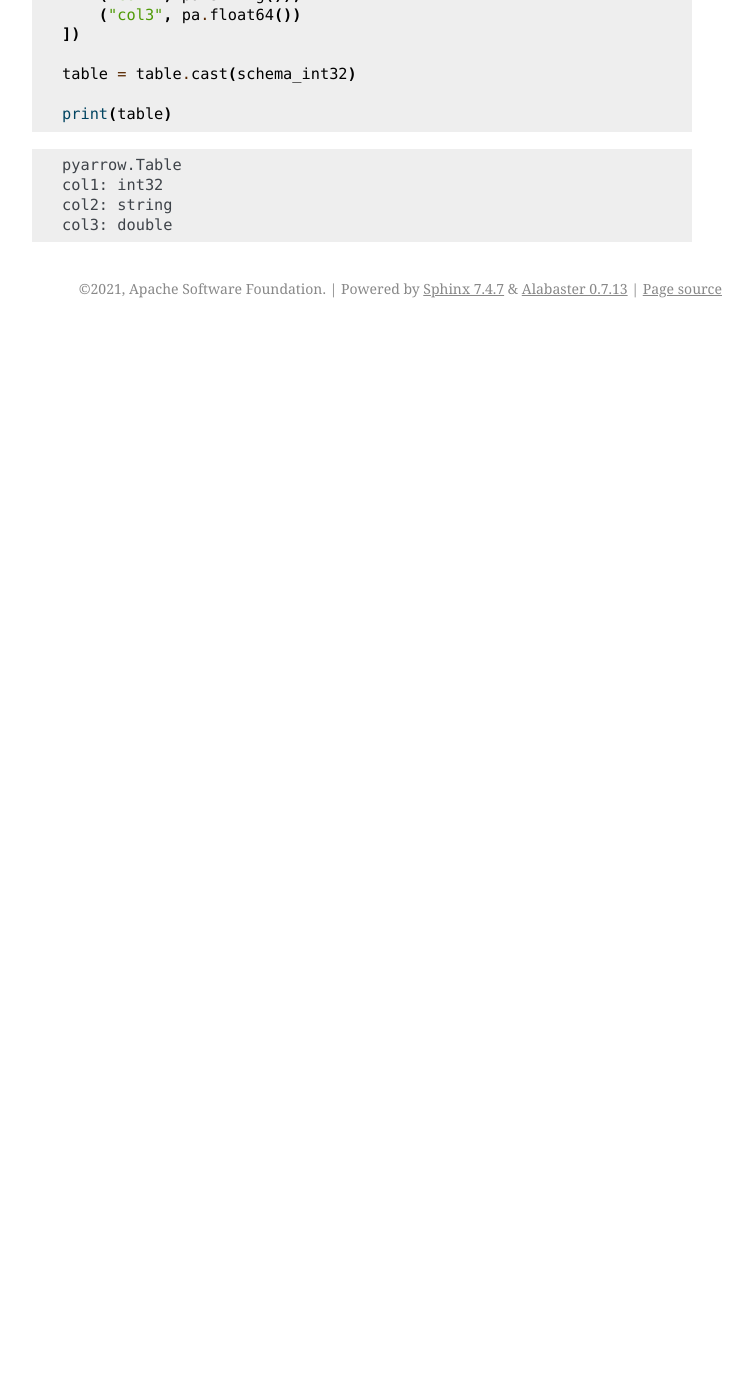
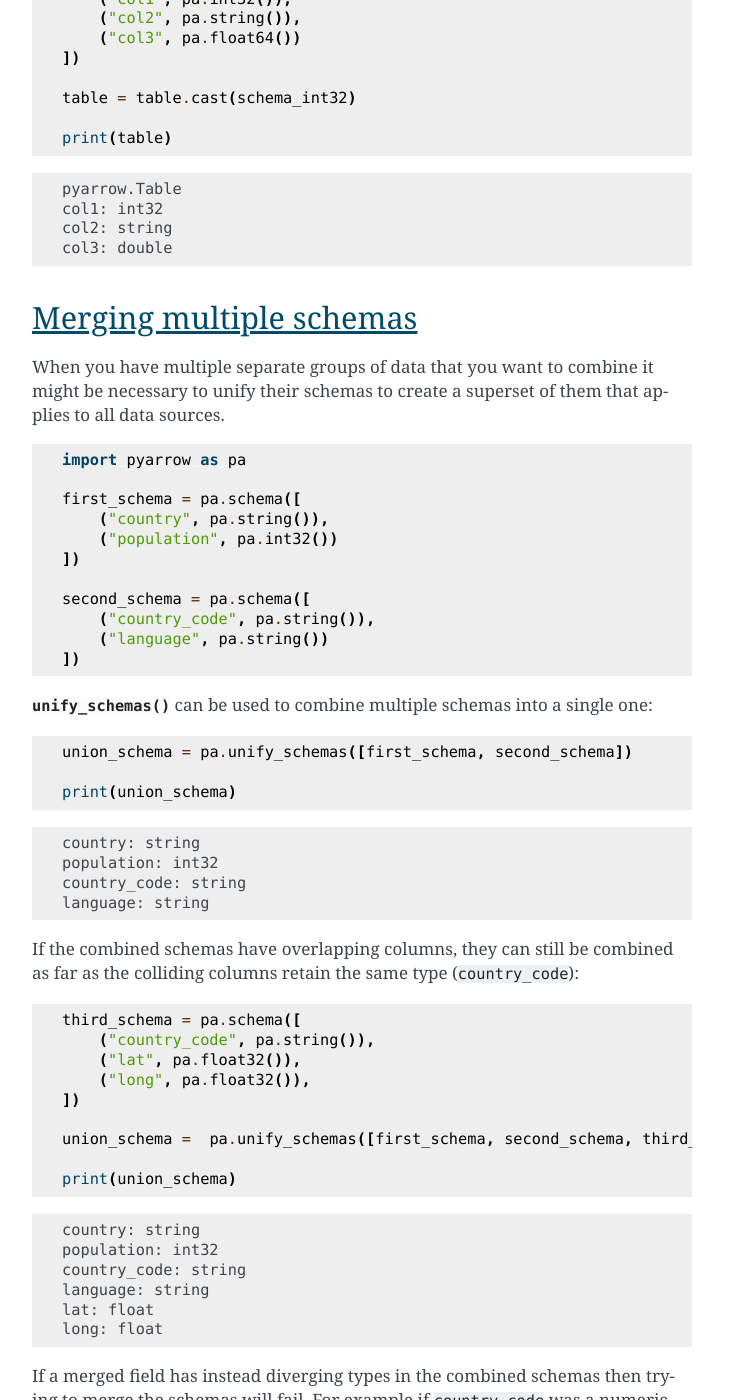
Before and after one commit to apache/arrow-cookbook, a Sphinx documentation site: the page built from python/source/schema.rst, in a window 1280 px wide and 1400 px high, scrolled down 1870 px. Shown: the whole window, without its empty margins (388-1141 px from the left). Built offline with Sphinx 7.4.7, drawn with Linux system fonts in a browser that asks for light colours; before the commit the page ends 2198 px from its top, so only the background shows below that; some of the changed text lies outside the part shown.

Commit message:
Unify schemas recipe

```diff
--- a/python/source/create.rst
+++ b/python/source/create.rst
@@ -130,7 +130,7 @@ from a variety of inputs, including plain python objects
     and will benefit from zero copy behaviour when possible.
 
 Creating Record Batches
-======================
+=======================
 
 Most I/O operations in Arrow happen when shipping batches of data
 to their destination.  :class:`pyarrow.RecordBatch` is the way
--- a/python/source/schema.rst
+++ b/python/source/schema.rst
@@ -109,3 +109,86 @@ as far as they are compatible
     col1: int32
     col2: string
     col3: double
+
+Merging multiple schemas
+========================
+
+When you have multiple separate groups of data that you want to combine
+it might be necessary to unify their schemas to create a superset of them
+that applies to all data sources.
+
+.. testcode::
+
+    import pyarrow as pa
+
+    first_schema = pa.schema([
+        ("country", pa.string()),
+        ("population", pa.int32())
+    ])
+
+    second_schema = pa.schema([
+        ("country_code", pa.string()),
+        ("language", pa.string())
+    ])
+
+:func:`unify_schemas` can be used to combine multiple schemas into
+a single one:
+
+.. testcode::
+
+    union_schema = pa.unify_schemas([first_schema, second_schema])
+
+    print(union_schema)
+
+.. testoutput::
+
+    country: string
+    population: int32
+    country_code: string
+    language: string
+
+If the combined schemas have overlapping columns, they can still be combined
+as far as the colliding columns retain the same type (``country_code``):
+
+.. testcode::
+
+    third_schema = pa.schema([
+        ("country_code", pa.string()),
+        ("lat", pa.float32()),
+        ("long", pa.float32()),
+    ])
+
+    union_schema =  pa.unify_schemas([first_schema, second_schema, third_schema])
+
+    print(union_schema)
+
+.. testoutput::
+
+    country: string
+    population: int32
+    country_code: string
+    language: string
+    lat: float
+    long: float
+
+If a merged field has instead diverging types in the combined schemas
+then trying to merge the schemas will fail. For example if ``country_code``
+was a numeric instead of a string we would be unable to unify the schemas
+because in ``second_schema`` it was already declared as a ``pa.string()``
+
+.. testcode::
+
+    third_schema = pa.schema([
+        ("country_code", pa.int32()),
+        ("lat", pa.float32()),
+        ("long", pa.float32()),
+    ])
+
+    try:
+        union_schema =  pa.unify_schemas([first_schema, second_schema, third_schema])
+    except pa.ArrowInvalid as e:
+        print(e)
+
+.. testoutput::
+
+    Unable to merge: Field country_code has incompatible types: string vs int32
```
